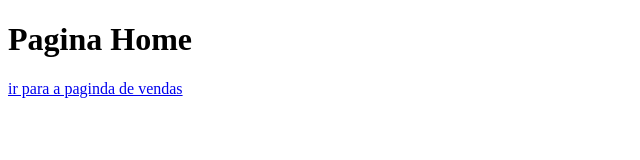
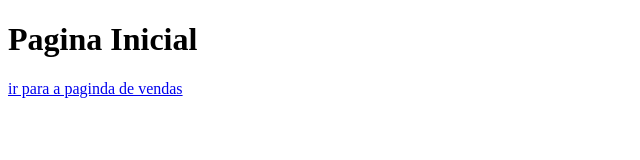
Before and after one commit to dilnetdev/aulagithub, a plain HTML site: page index.html in a window 1280 px wide. Shown: the full height of the page, 0-640 px from the left. Drawn offline with Linux system fonts and the light colour scheme.

Commit message:
Feito algumas alteracoes testes

```diff
--- a/index.html
+++ b/index.html
@@ -7,7 +7,7 @@
     <title>Document</title>
 </head>
 <body>
-    <h1> Pagina Home</h1>
+    <h1> Pagina Inicial</h1>
     <a href="vendas.html"> ir para a paginda de vendas</a>
 </body>
 </html>
```
